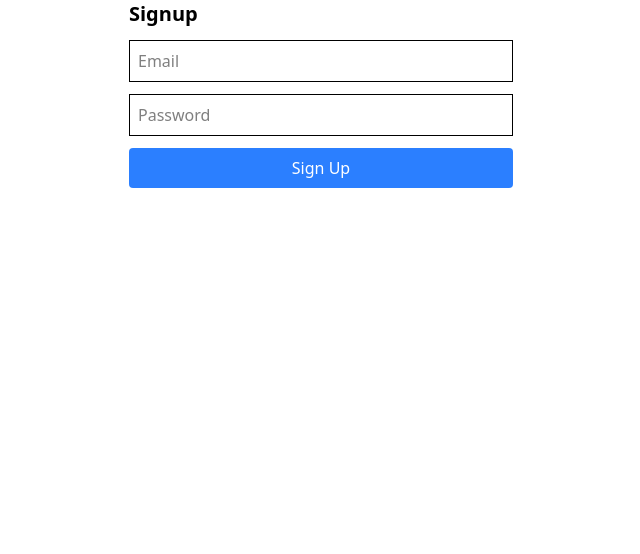
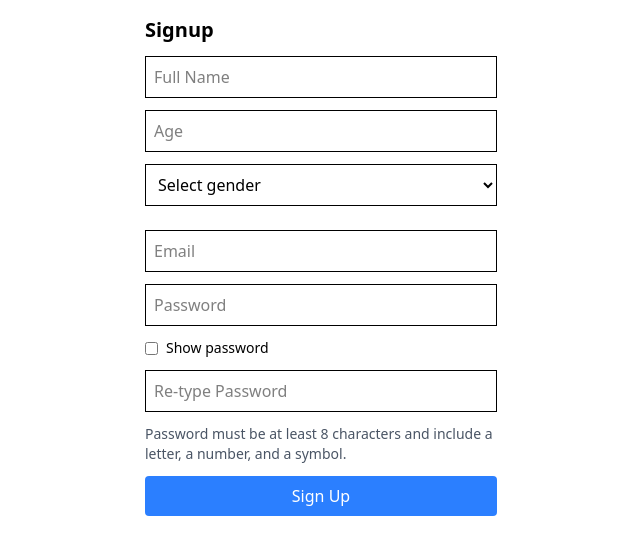
Before and after one commit to AmanullaChishty/FitFusion, a React (Vite) app in the folder frontend/: page /signup in a window 1280 px wide. Shown: the top 554 px of the page, without its empty margins (319-959 px from the left). Built offline with nearby package versions, Linux system fonts and the light colour scheme; no server answers; what @supabase/auth-helpers-react would draw is missing.

Commit message:
Enhance signup form: add name, age, and gender fields with validation

```diff
--- a/frontend/src/components/auth/Signup.tsx
+++ b/frontend/src/components/auth/Signup.tsx
@@ -2,6 +2,10 @@ import { useState } from "react";
 import supabase from "../../services/supabase";
 
 export default function Signup() {
+  const [name, setName] = useState("");
+  const [age, setAge] = useState<number | "">("");
+  const [gender, setGender] = useState("");
+
   const [email, setEmail] = useState("");
   const [password, setPassword] = useState("");
   const [error, setError] = useState("");
@@ -11,16 +15,52 @@ export default function Signup() {
     e.preventDefault();
     setError("");
     setLoading(true);
-    const { error } = await supabase.auth.signUp({ email, password });
+    const { error } = await supabase.auth.signUp({ email, password,options: {
+        data: {
+          name,
+          age,
+          gender,
+        },
+      }, });
     setLoading(false);
     if (error) setError(error.message);
     else alert("Check your email for confirmation link");
   };
 
   return (
-    <form onSubmit={handleSignup} className="flex flex-col gap-3 max-w-sm mx-auto">
+    <form onSubmit={handleSignup} className="flex flex-col gap-3 max-w-sm mx-auto p-4">
       <h2 className="text-xl font-bold">Signup</h2>
-      {error && <p className="text-red-500">{error}</p>}
+      <input
+        className="border p-2"
+        type="text"
+        placeholder="Full Name"
+        value={name}
+        onChange={(e) => setName(e.target.value)}
+        required
+      />
+      <input
+        className="border p-2"
+        type="number"
+        placeholder="Age"
+        value={age}
+        min={10}
+        max={100}
+        onChange={(e) => setAge(Number(e.target.value))}
+        required
+      />
+      <select
+        className="border p-2"
+        value={gender}
+        onChange={(e) => setGender(e.target.value)}
+        required
+      >
+        <option disabled value="">Select gender</option>
+        <option value="Male">male</option>
+        <option value="Female">female</option>
+        <option value="Other">other</option>
+      </select>
+
+       <p className="text-red-500">{error}</p>
         <input
           className="border p-2"
           type="email"
@@ -30,13 +70,59 @@ export default function Signup() {
           required
         />
         <input
+          id="password"
           className="border p-2"
           type="password"
           placeholder="Password"
           value={password}
-        onChange={(e) => setPassword(e.target.value)}
+          minLength={8}
+          pattern="(?=.*[A-Za-z])(?=.*\d)(?=.*[^A-Za-z\d]).{8,}"
+          onChange={(e) => {
+            setPassword(e.target.value);
+            // re-validate confirm field if present
+            const confirm = document.getElementById("confirmPassword") as HTMLInputElement | null;
+            if (confirm) {
+              if (confirm.value && confirm.value !== e.target.value) confirm.setCustomValidity("Passwords do not match");
+              else confirm.setCustomValidity("");
+            }
+          }}
           required
         />
+
+        <label className="flex items-center gap-2 text-sm">
+          <input
+            type="checkbox"
+            onChange={(e) => {
+              const t = e.currentTarget.checked ? "text" : "password";
+              const p = document.getElementById("password") as HTMLInputElement | null;
+              const c = document.getElementById("confirmPassword") as HTMLInputElement | null;
+              if (p) p.type = t;
+              if (c) c.type = t;
+            }}
+          />
+          Show password
+        </label>
+
+        <input
+          id="confirmPassword"
+          className="border p-2"
+          type="password"
+          placeholder="Re-type Password"
+          onChange={(e) => {
+            const pw = (document.getElementById("password") as HTMLInputElement | null)?.value || "";
+            e.currentTarget.setCustomValidity(pw === e.currentTarget.value ? "" : "Passwords do not match");
+            }}
+            required
+          />
+          {password && password !== (document.getElementById("confirmPassword") as HTMLInputElement)?.value && (
+            <p className="text-red-500 text-sm">Passwords do not match</p>
+          )}
+          {password && password === (document.getElementById("confirmPassword") as HTMLInputElement)?.value && (
+            <p className="text-green-500 text-sm">Passwords match</p>
+          )}
+        <p className="text-sm text-gray-600">
+          Password must be at least 8 characters and include a letter, a number, and a symbol.
+        </p>
       <button type="submit" className="bg-blue-500 text-white p-2 rounded" disabled={loading}>
         {loading ? 'Signing up...' : 'Sign Up'}
       </button>
```
Lines whose indentation alone changed are shown as unchanged.
